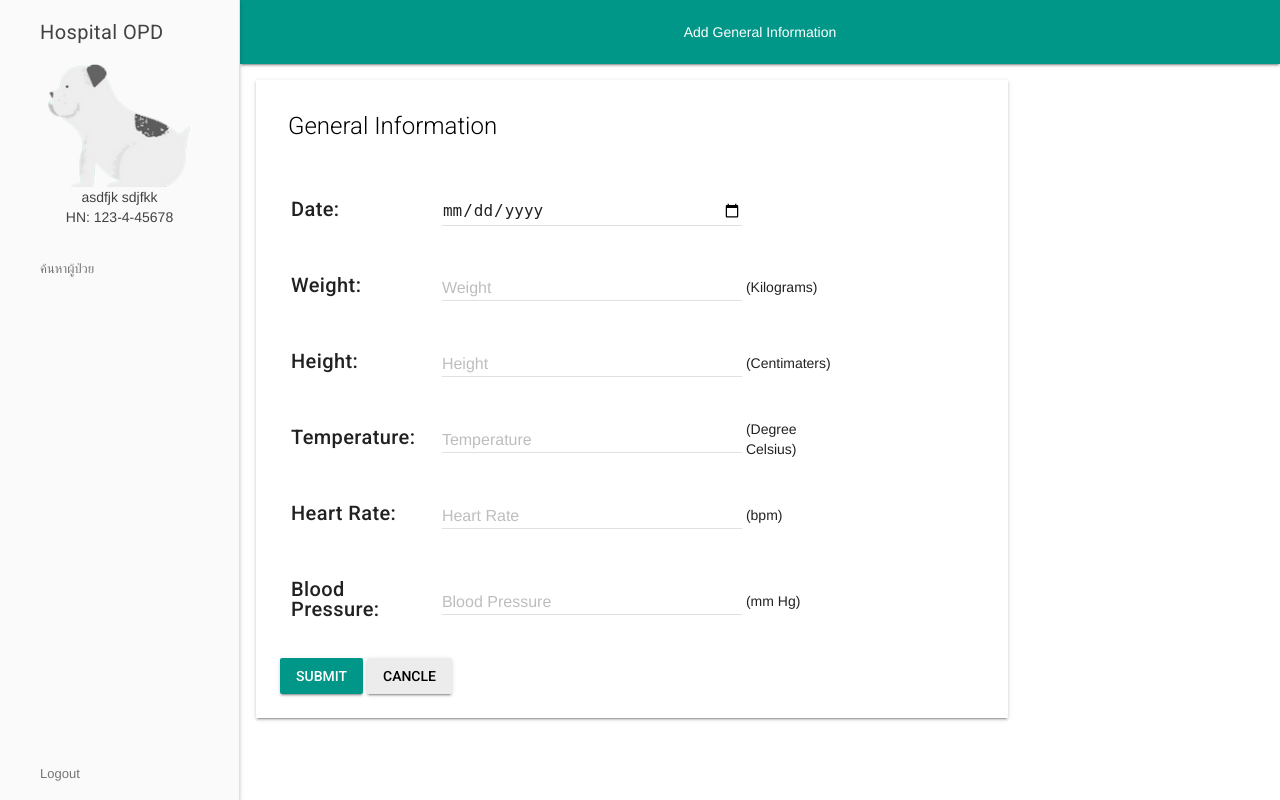
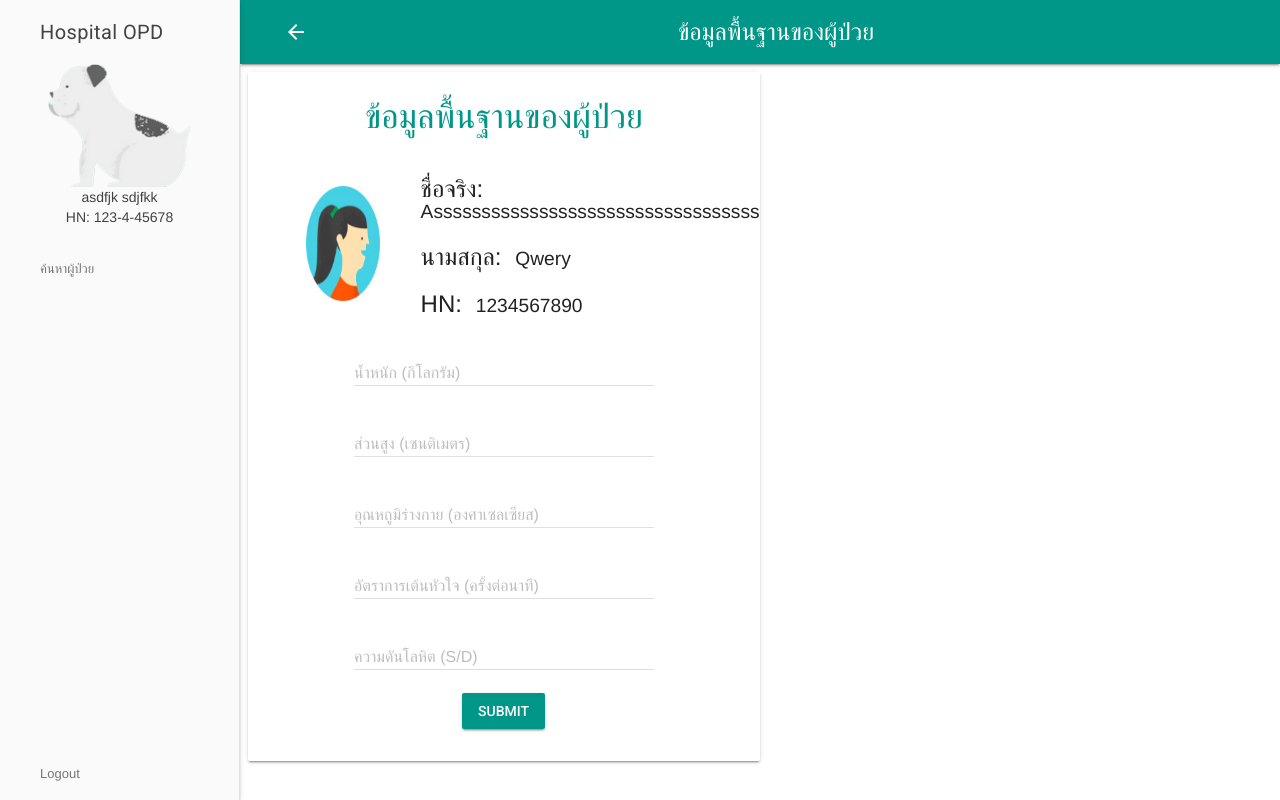
Before and after one commit to fonylew/hospital-opd, a PHP site: page /nurse_addinfo.php in a window 1280 px wide. Run offline with PHP 8.4, Linux system fonts and the light colour scheme.

Commit message:
change ui

```diff
--- a/nurse_addinfo.php
+++ b/nurse_addinfo.php
@@ -4,8 +4,14 @@ include_once "nav_nurse.php";
 ?>
 
 <script>
-  //$("#actionbar").empty();
-  $("#actionbar-middle").append("Add General Information");
+  // $("#actionbar-middle").append("Add General Information");
+  $("#actionbar-left").append("<label onClick=\"browserBack()\" class=\"mdl-button mdl-js-button mdl-button--icon\" for=\"fixed-header-drawer-exp\"><i class=\"material-icons\">arrow_back</i></label>");
+  $("#actionbar-middle").append("<div style=\"font-size:x-large\">ข้อมูลพื้นฐานของผู้ป่วย</div>");
+</script>
+<script type="text/javascript">
+  function browserBack(){
+    window.history.back();
+  }
 </script>
 
 <style>
@@ -44,120 +50,114 @@ include_once "nav_nurse.php";
   font-size: 1.2em;
   margin-bottom: 0;
 }
+.demo-card-wide.mdl-card {
+  width: 512px;
+}
 </style>
 
 <main class="mdl-layout__content">
-  <div class="mdl-grid page-content" id="divmain">
+  <div class="mdl-grid page-content">
 
     <!-- Add General Information -->
-    <div class="mdl-color--white mdl-shadow--2dp mdl-cell mdl-cell--9-col mdl-grid">
-      <div class="section__text mdl-cell mdl-cell--10-col-desktop mdl-cell--6-col-tablet mdl-cell--3-col-phone">
+    <div class="demo-card-wide mdl-card mdl-shadow--2dp"
+          style="padding:24px; color: mdl-primary;">
 
-          <div class="mdl-card__title">
-            <h2 class="mdl-card__title-text">General Information</h2>
-          </div>
-
-          <section class="section--footer mdl-color--white mdl-grid">
+      <p class="mdl-color-text--primary mdl-typography--display-1" align="center" >
+        ข้อมูลพื้นฐานของผู้ป่วย
+      </p>
 
       <div class="section__text mdl-cell mdl-cell--12-col-desktop mdl-cell--6-col-tablet mdl-cell--3-col-phone">
+        <section class="section--footer mdl-color--white mdl-grid">
+          <div class = "mdl-cell mdl-cell--3-col">
+            <img src="dashboard/images/user.jpg" width="80%" height="80%" border="0"
+            style="padding:10px; margin-right: auto; margin-left: auto;">
+          </div>
+          <div class="section__text mdl-cell mdl-cell--8-col-desktop mdl-cell--6-col-tablet mdl-cell--3-col-phone">
+            <table style="margin-left:5%" align="left">
+              <tr>
+                <td>
+                  <span id="span_head">ชื่อจริง: </span>
+                  <span id="span_normal">Asssssssssssssssssssssssssssssssssssssssssdf</span><br><br>
+                </td>
+              </tr>
+              <tr>
+                <td>
+                  <span id="span_head">นามสกุล: </span>
+                  <span id="span_normal">Qwery</span><br><br>
+                </td>
+              </tr>
+              <tr>
+                <td>
+                  <span id="span_head">HN: </span>
+                  <span id="span_normal">1234567890</span><br>
+                </td>
+              </tr>
+            </table>
+          </div>
+        </section>
 
         <form action="#">
-                <table>
+          <table align="center">
             <tr>
-                    <td><h5 id="upperh5">Date: </h5></td>
               <td>
-                      <div>
-                        <input class="mdl-textfield__input" type="date" id="date">
-                        <label class="mdl-textfield__label" for="date">Date</label>
+                <div class="mdl-textfield mdl-js-textfield mdl-textfield--floating-label">
+                  <input class="mdl-textfield__input" type="text" id="weight">
+                  <label class="mdl-textfield__label" for="weight">น้ำหนัก (กิโลกรัม)</label>
                 </div>
               </td>
             </tr>
             <tr>
-                    <td><h5 id="upperh5">Weight: </h5></td>
               <td>
                 <div class="mdl-textfield mdl-js-textfield mdl-textfield--floating-label">
-                        <input class="mdl-textfield__input" type="text" id="weight">
-                        <label class="mdl-textfield__label" for="weight">Weight</label>
+                  <input class="mdl-textfield__input" type="text" id="height">
+                  <label class="mdl-textfield__label" for="height">ส่วนสูง (เซนติเมตร)</label>
                 </div>
-                    </td>
-                    <td>
-                      (Kilograms)
               </td>
             </tr>
             <tr>
-                    <td><h5 id="upperh5">Height: </h5></td>
               <td>
                 <div class="mdl-textfield mdl-js-textfield mdl-textfield--floating-label">
-                        <input class="mdl-textfield__input" type="text" id="height">
-                        <label class="mdl-textfield__label" for="height">Height</label>
+                  <input class="mdl-textfield__input" type="text" id="temperature">
+                  <label class="mdl-textfield__label" for="temperature">อุณหถูมิร่างกาย (องศาเซลเซียส)</label>
                 </div>
-                    </td>
-                    <td>
-                      (Centimaters)
               </td>
             </tr>
             <tr>
-                    <td><h5 id="upperh5">Temperature: </h5></td>
               <td>
                 <div class="mdl-textfield mdl-js-textfield mdl-textfield--floating-label">
-                        <input class="mdl-textfield__input" type="text" id="temperature">
-                        <label class="mdl-textfield__label" for="temperature">Temperature</label>
+                  <input class="mdl-textfield__input" type="text" id="heartrate">
+                  <label class="mdl-textfield__label" for="heartrate">อัตราการเต้นหัวใจ (ครั้งต่อนาที)</label>
                 </div>
-                    </td>
-                    <td>
-                      (Degree Celsius)
               </td>
             </tr>
             <tr>
-                    <td><h5 id="upperh5">Heart Rate: </h5></td>
-                    <td>
-                      <div class="mdl-textfield mdl-js-textfield mdl-textfield--floating-label">
-                        <input class="mdl-textfield__input" type="text" id="heartrate">
-                        <label class="mdl-textfield__label" for="heartrate">Heart Rate</label>
-                      </div>
-                    </td>
-                    <td>
-                      (bpm)
-                    </td>
-                  </tr>
-                  <tr>
-                    <td><h5 id="upperh5">Blood Pressure: </h5></td>
               <td>
                 <div class="mdl-textfield mdl-js-textfield mdl-textfield--floating-label">
                   <input class="mdl-textfield__input" type="text" id="bloodpressure">
-                        <label class="mdl-textfield__label" for="bloodpressure">Blood Pressure</label>
+                  <label class="mdl-textfield__label" for="bloodpressure">ความดันโลหิต (S/D)</label>
                 </div>
-                    </td>
-                    <td>
-                      (mm Hg)
               </td>
             </tr>
           </table>
 
         </form>
-            </div>
-
-            <div >
+        <center>
             <button class="mdl-button mdl-js-button mdl-button--raised mdl-button--colored mdl-js-ripple-effect"
-                      id="submitButton">
+                    id="submitButton" align="center">
               Submit
             </button>
-              <button class="mdl-button mdl-js-button mdl-button--raised mdl-js-ripple-effect"
-                      id="cancleButton">
-                Cancle
-              </button>
+          </center>
       </div>
-
-          </section>
-
-      </div>
-
     </div>
 
   </div>
 </main>
 
 <script>
+
+
+
+
   document.getElementById("submitButton").onclick = function () {
     // console.log(document.getElementById("date").value);
     // console.log(document.getElementById("weight").value);
@@ -165,11 +165,21 @@ include_once "nav_nurse.php";
     // console.log(document.getElementById("temperature").value);
     // console.log(document.getElementById("heartrate").value);
     // console.log(document.getElementById("bloodpressure").value);
+    var dateTime  = new Date();
+    var year      = dateTime.getFullYear();
+    var month     = dateTime.getMonth();
+    var date      = dateTime.getDate();
+    var hours     = dateTime.getHours();
+    var minutes   = dateTime.getMinutes();
+    var seconds   = dateTime.getSeconds();
+    var strDateTime = date+'/'+month+'/'+year+' '+hours+':'+minutes+':'+seconds;
+    console.log(strDateTime);
+
     showDialog({
       title: '<span id="span_confirm">Confirmation</span>',
       // title: 'Confirmation',
       text: '<table><tr><td><p id="bigp">Date: </h5></td>'+
-      '<td><div id="div_valuetable">'+document.getElementById("date").value+'</div></td></tr>'+
+      '<td><div id="div_valuetable">'+strDateTime+'</div></td></tr>'+
 
       '<tr><td><p id="bigp">Weight: </h5></td>'+
       '<td><div id="div_valuetable">'+document.getElementById("weight").value+
@@ -204,12 +214,13 @@ include_once "nav_nurse.php";
           location.href = "nurse_index.php";
         }
       },
+      cancelable: false,
     })
    };
-  document.getElementById("cancleButton").onclick = function () {
-    location.href = "nurse_index.php";
-  };
 </script>
+
+<script src="js/bootstrap.min.js"></script>
+<script src="js/ripples.min.js"></script>
 
 <?php
 include_once "nav_end.php";
```
Lines whose indentation alone changed are shown as unchanged.
